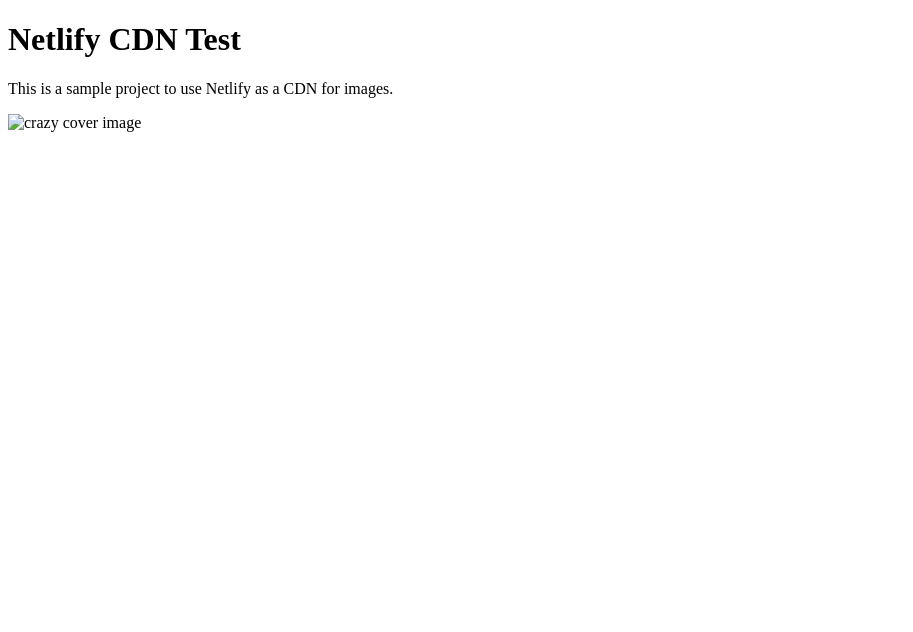
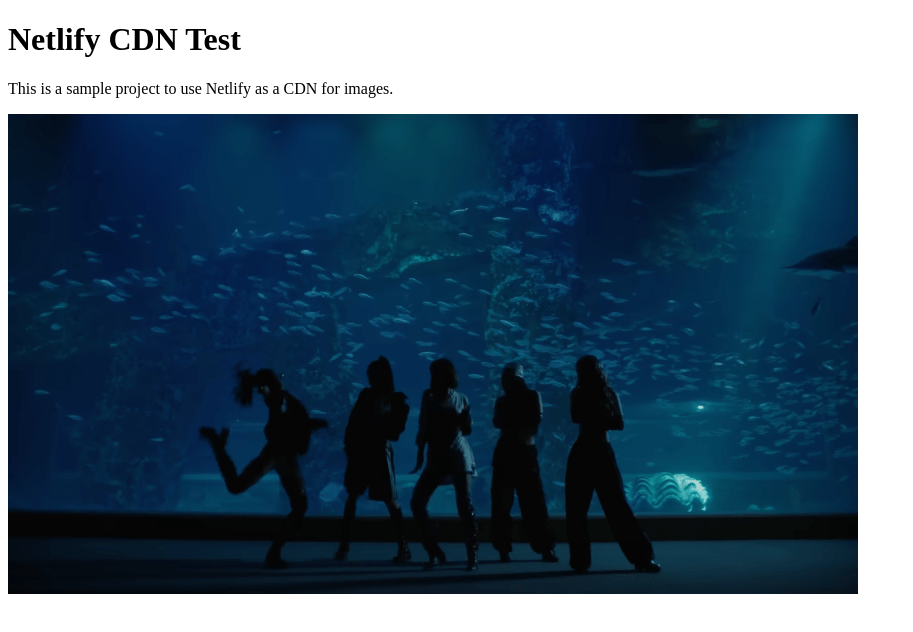
Before and after one commit to ralascano/cdn-blog, a plain HTML site: page public/index.html in a window 1280 px wide. Shown: the whole page, without its empty margins (0-913 px from the left). Drawn offline with Linux system fonts and the light colour scheme.

Commit message:
feat: crazy images

```diff
--- a/public/index.html
+++ b/public/index.html
@@ -10,6 +10,6 @@
     <p>This is a sample project to use Netlify as a CDN for images.</p>
 
     <!-- Display images from the assets folder -->
-    <img src="./assets/crazy-cover.jpeg" alt="crazy cover image">
+    <img src="./assets/crazy-1.png" alt="crazy cover image">
 </body>
 </html>
```
